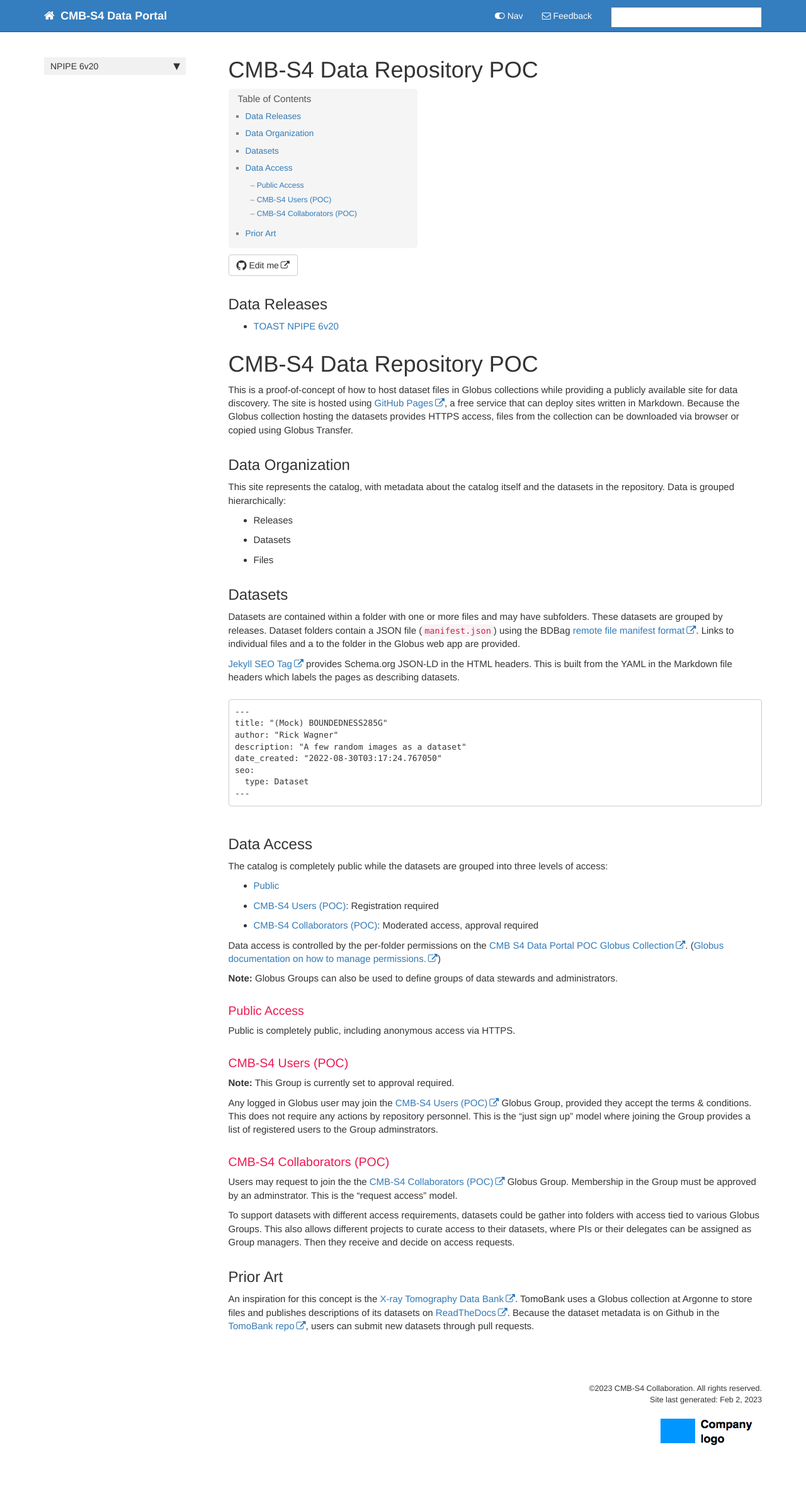
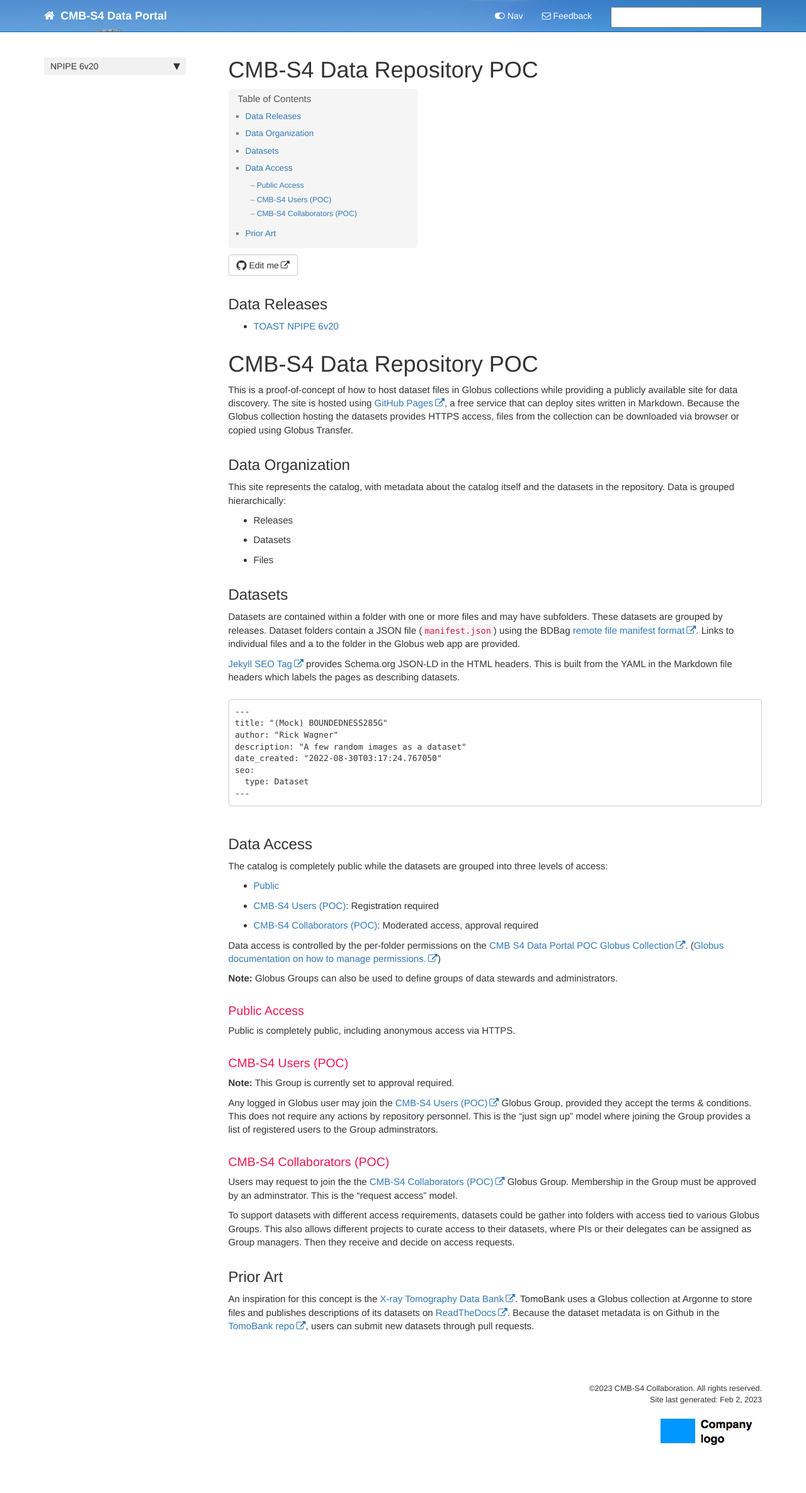
Before and after one commit to CMB-S4/serverless-data-portal-cmb-s4, a Jekyll site: the page built from index.md, in a window 1280 px wide. Shown: the whole page at 63% size. Built offline with Jekyll 4.4.1, drawn with Linux system fonts in a browser that asks for light colours; comment, search, counter and statistics services are not loaded.

Commit message:
topnav background

```diff
--- a/css/customstyles.css
+++ b/css/customstyles.css
@@ -1201,3 +1201,7 @@
         display:block !important;
     }
 }
+
+.navbar-static-top {
+    background-image: url(/serverless-data-portal-cmb-s4/images/cmb-s4-atacama-south-pole.jpg);
+}
```
